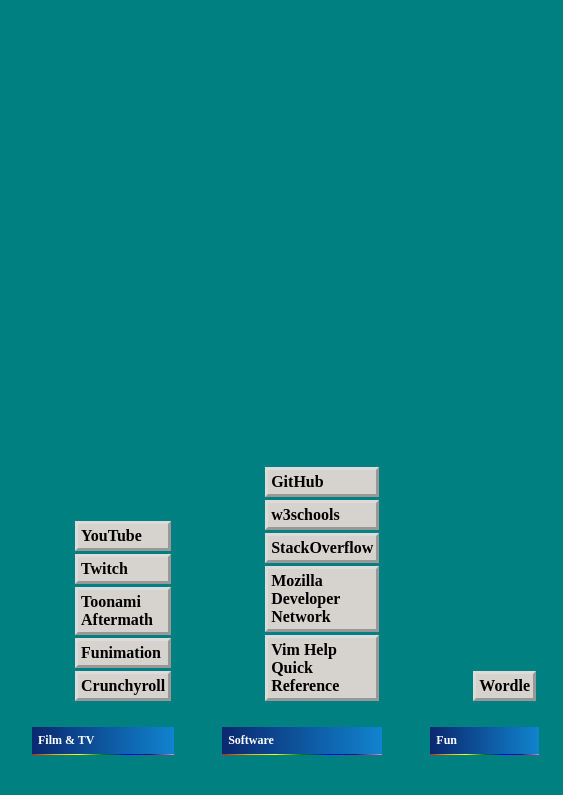
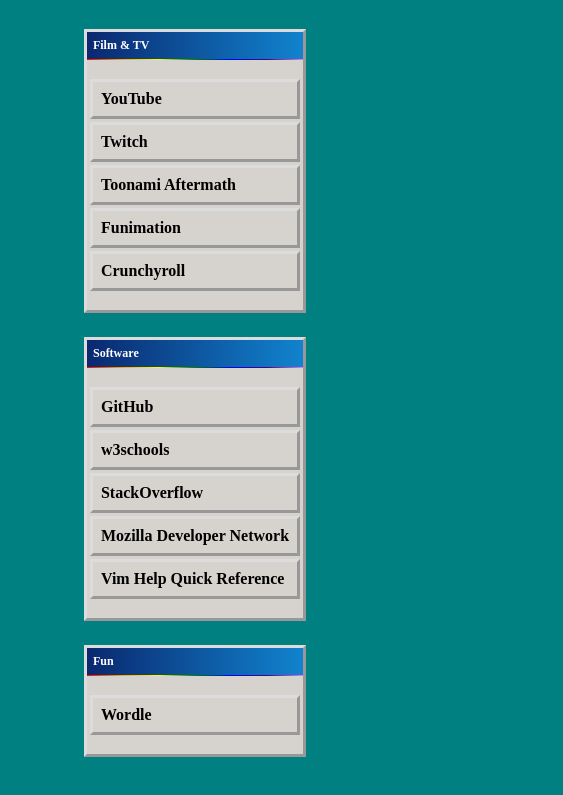
Before and after one commit to QuarkEra/startpage, a plain HTML site: page index.html in a window 390 px wide. Shown: the part 63-858 px from the top of the page, 563 px wide, since content can reach past the window. Drawn offline with Linux system fonts and the light colour scheme.

Commit message:
Realigned menu lists and configured lists and backgrounds to better resemble the Windows 98 aesthetic on my phone when i access the page

```diff
--- a/index.html
+++ b/index.html
@@ -5,54 +5,40 @@
     <title>My Startpage, an homage to weboas.is after the webmaster released a suicide note and the site 504'd some time after.</title>
     <link rel="stylesheet" href="style.css">
   </head>
-
+  <!-- HEAD  -->
   <body>
   <section id="header" class="rainbow-underline">
     <h1>My Weboasis</h1>
   </section>
-
-		<section id="content">
-			<div class="link-cols">
+  <section id="content"> <!-- class unused for easier clicking on my phone -->
+    <div class="link-cols"> <!-- class unused for easier clicking on my phone -->
       <div class="container">
-					<div>
+        <h2 class="container-title rainbow-underline">Film & TV</h2>
         <ul class="container-list">
-							<li><a class="link" href="https://www.youtube.com" target="_blank" rel="noreferrer noopener">YouTube</a></li>
-							<li><a class="link" href="https://www.twitch.tv" target="_blank" rel="noreferrer noopener">Twitch</a></li>
-							<li><a class="link" href="https://www.toonamiaftermath.com" target="_blank" rel="noreferrer noopener">Toonami Aftermath</a></li>
-							<li><a class="link" href="https://www.funimation.com" target="_blank" rel="noreferrer noopener">Funimation</a></li>
-							<li><a class="link" href="https://www.crunchyroll.com" target="_blank" rel="noreferrer noopener">Crunchyroll</a></li>
+          <a class="link" href="https://www.youtube.com" target="_blank" rel="noreferrer noopener"><li>YouTube</li></a>
+          <a class="link" href="https://www.twitch.tv" target="_blank" rel="noreferrer noopener"><li>Twitch</li></a>
+          <a class="link" href="https://www.toonamiaftermath.com" target="_blank" rel="noreferrer noopener"><li>Toonami Aftermath</li></a>
+          <a class="link" href="https://www.funimation.com" target="_blank" rel="noreferrer noopener"><li>Funimation</li></a>
+          <a class="link" href="https://www.crunchyroll.com" target="_blank" rel="noreferrer noopener"><li>Crunchyroll</li></a>
         </ul>
       </div>
-                                        <div>
-						<h2 class="container-title rainbow-underline">Film & TV</h2>
-					</div>
+      <div class="container">
+        <h2 class="rainbow-underline container-title">Software</h2>
+        <ul class="container-list">
+          <a class="link" href="https://www.github.com/quarkera" target="_blank" rel="noreferrer noopener"><li>GitHub</li></a>
+          <a class="link" href="https://www.w4schools.com" target="_blank" rel="noreferrer noopener"><li>w3schools</li></a>
+          <a class="link" href="https://www.stackoverflow.com" target="_blank" rel="noreferrer noopener"><li>StackOverflow</li></a>
+          <a class="link" href="https://www.developer.mozilla.org" target="_blank" rel="noreferrer noopener"><li>Mozilla Developer Network</li></a>
+          <a class="link" href="https://vimhelp.org/quickref.txt.html" target="_blank" rel="noreferrer noopener"><li>Vim Help Quick Reference</li></a>
+        </ul>
       </div>
       <div class="container">
-					<div>
+        <h2 class="rainbow-underline container-title">Fun</h2>
         <ul class="container-list">
-							<li><a class="link" href="https://www.github.com/quarkera" target="_blank" rel="noreferrer noopener">GitHub</a></li>
-							<li><a class="link" href="https://www.w4schools.com" target="_blank" rel="noreferrer noopener">w3schools</a></li>
-							<li><a class="link" href="https://www.stackoverflow.com" target="_blank" rel="noreferrer noopener">StackOverflow</a></li>
-							<li><a class="link" href="https://www.developer.mozilla.org" target="_blank" rel="noreferrer noopener">Mozilla Developer Network</a></li>
-							<li><a class="link" href="https://vimhelp.org/quickref.txt.html" target="_blank" rel="noreferrer noopener">Vim Help Quick Reference</a></li>
+          <a class="link" href="https://www.nytimes.com/games/wordle/index.html" target="_blank" rel="noreferrer noopener"><li>Wordle</li></a>
         </ul>
-					</div>
-                                        <div>
-						<h2 class="rainbow-underline container-title">Software</h2>
-					</div>
-				</div>
-				<div class="container">
-					<div>
-						<ul class="container-list">
-							<li><a class="link" href="https://www.nytimes.com/games/wordle/index.html" target="_blank" rel="noreferrer noopener">Wordle</a></li>
-						</ul>
-					</div>
-                                        <div>
-						<h2 class="rainbow-underline container-title">Fun</h2>
-					</div>
       </div>
     </div>
   </section>
-
   </body>
 </html>
--- a/style.css
+++ b/style.css
@@ -23,19 +23,21 @@ body {
 #content {
   display: flex;
   flex: 1;
-	align-items: flex-end;
-}
-
-.link-cols {
-	display: flex;
-    align-items: flex-end;
-	justify-content: space-around;
+  align-items: center;
+  justify-content: center;
+  width: auto;
 }
 
 .container {
   display: flex;
   flex-direction: column;
-	padding: 24px;
+  margin: 24px;
+  background-color: rgb(214, 211, 206);
+  border: 3px solid;
+  border-top-color: gainsboro;
+  border-right-color: #989898;
+  border-bottom-color: #989898;
+  border-left-color: gainsboro;
 }
 
 .container-title {
@@ -43,6 +45,8 @@ body {
   color: white;
   background-image: linear-gradient(to right, #0a286f, #1183ce);
   padding: 6px;
+  margin-top: 0px;
+  margin-bottom: 0px;
 }
 
 .container-list {
@@ -51,6 +55,10 @@ body {
 
 h1 {
   margin: 24px 0px 0px 0px;
+}
+
+ul {
+  padding-left: 0px;
 }
 
 li {
@@ -62,7 +70,7 @@ li {
   border-bottom-color: #989898;
   border-left-color: gainsboro;
   background-color: rgb(214, 211, 206);
-	padding: 3px;
+  padding: 8px;
 }
 
 .link {
```
Lines whose indentation alone changed are shown as unchanged.
